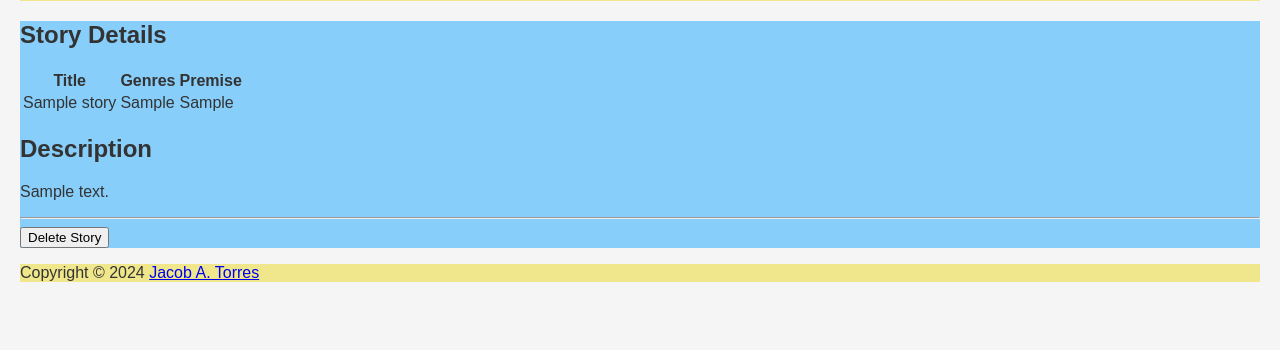
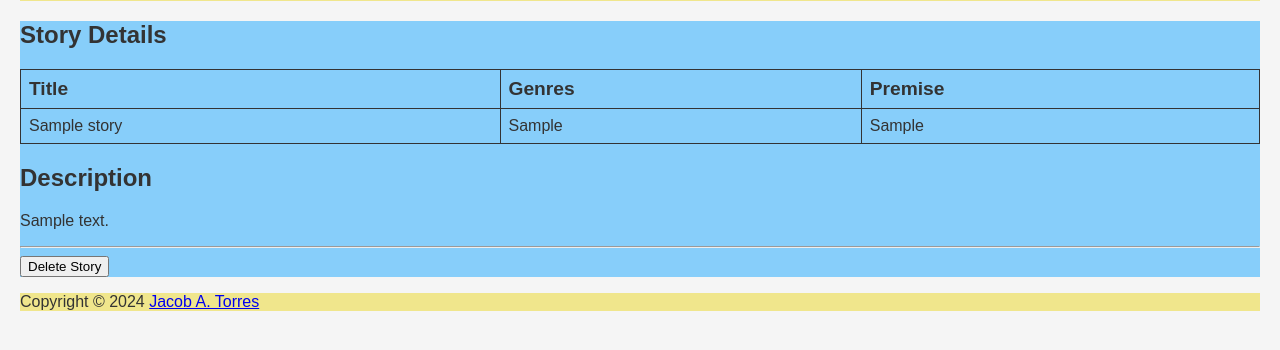
Before and after one commit to jacob-torres/Story-Builder, a Django app: page /stories/1/ in a window 1280 px wide. Shown: the part 131-481 px from the top of the page. Run offline with Django 5.2, Linux system fonts and the light colour scheme; tables that the repository leaves empty hold one stand-in row (values such as "Sample post").

Commit message:
Added table to story detail page for displaying basic story info. Setting up story views.

```diff
--- a/storybuilder/app/static/css/style.css
+++ b/storybuilder/app/static/css/style.css
@@ -52,6 +52,12 @@ nav li a {
 
 nav li a:hover {
   background-color: #111;
+}
+
+
+/* Footer */
+footer {
+  background-color: #F0E68C;  /* Light Yellow */
 }
 
 
@@ -135,7 +141,19 @@ ul#stories-list li a:hover {
 }
 
 
-/* Footer */
-footer {
-  background-color: #F0E68C;  /* Light Yellow */
+/* Story detail page */
+table {
+  border-collapse: collapse;
+  width: 100%;
 }
+
+th, td {
+  border: 1px solid#333;
+  padding: 0.5rem;
+  text-align: left;
+}
+
+th {
+  font-size: 1.2rem;
+  font-weight: bold;
+}
--- a/storybuilder/app/templates/story_detail.html
+++ b/storybuilder/app/templates/story_detail.html
@@ -25,8 +25,8 @@
 
   <h2>Description</h2>
   <p>{{ story.description }}</p>
-  <hr>
-  </section>
+</section>
+<hr>
 
 <section class="story-view-section">
 
```
